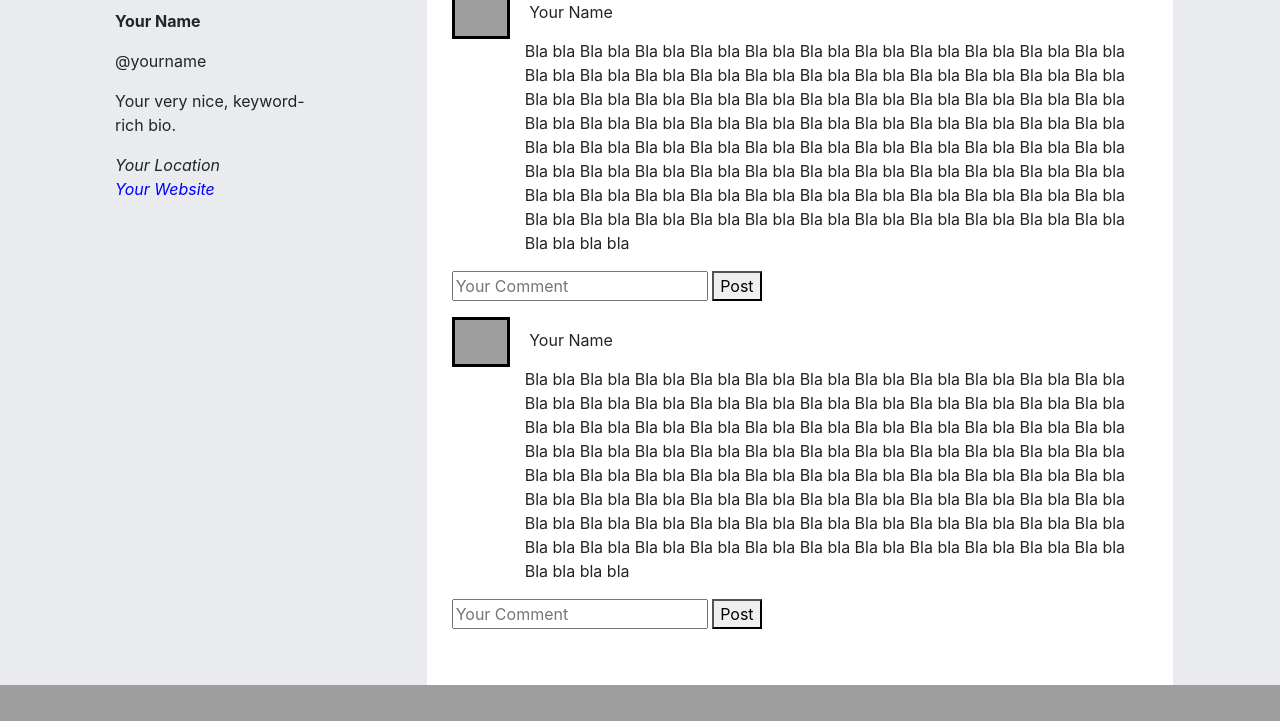
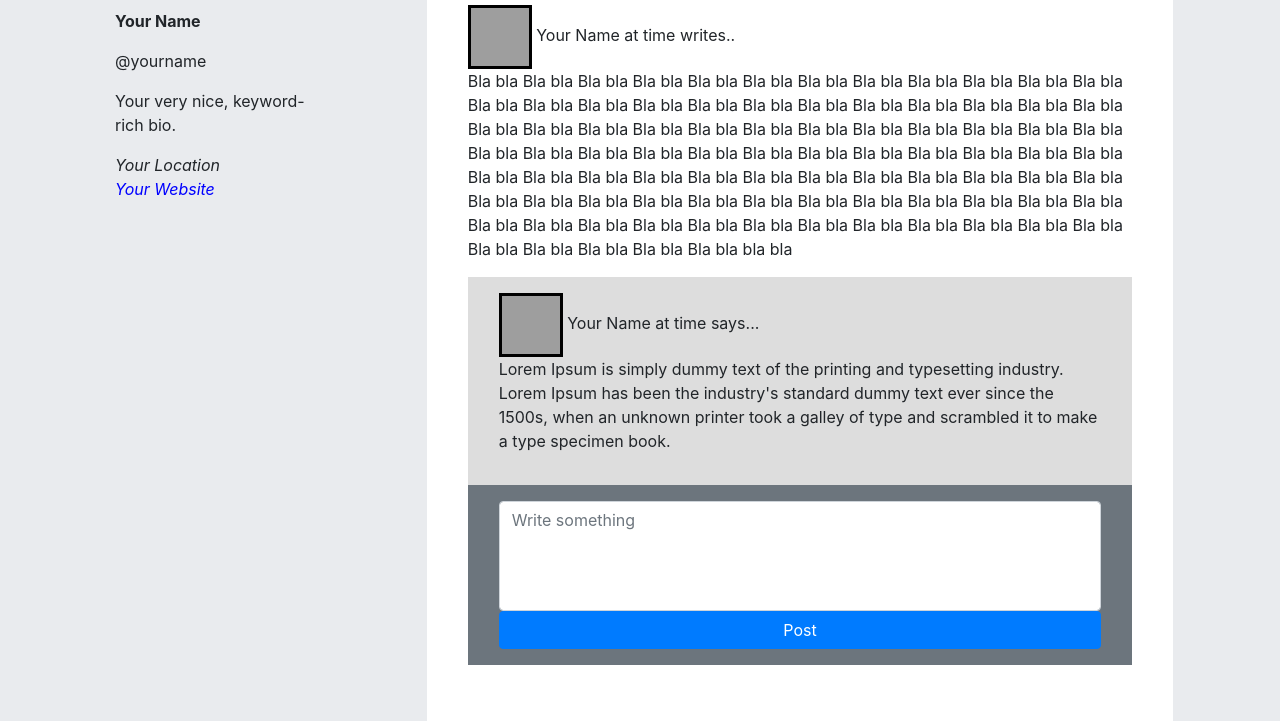
Before and after one commit to ian128/pemwebuts2019, a PHP site: page /profileView.php in a window 1280 px wide. Shown: the part 601-1322 px from the top of the page. Before the commit the page ends 1286 px from the top, so only its background shows below. Run offline with PHP 8.4, Linux system fonts and the light colour scheme; some libraries are stand-ins or nearby versions; grey boxes are pictures that could not be loaded.

Commit message:
View.php CSS finishing

```diff
--- a/view/profileView.php
+++ b/view/profileView.php
@@ -11,7 +11,6 @@
 
 </head>
 <style>
-
     .cover {
     display:block;
     position:relative;
@@ -32,6 +31,7 @@
     margin: -100px 0 10px 100px;
     z-index:999;
 }
+
 .info {
     display:block;
     position:relative;
@@ -46,16 +46,46 @@
     .bg-timeLine{
         background-color:#fff;
     }
+    .profile-picture-post{
+    	padding:0px;
+    	width:64px;
+    	height:64px;
+    	border: black solid;
+    }
+    .a-comment{
+    	background-color:#dddddd;
+    	padding: 1.0em;
+    }
+    .add-comment{
+
+    }
+    .a-post{
+    	padding: 1.0em;
+    }
+    .comment-body{
+
+    }
+
+    textarea{
+    	resize:none;
+    }
+
+    form{
+    	padding: 1.0em;
+    }
+
 </style>
 <body class="bg-main">
     <div class="container-fluid ">
         <div class="row ">
-            <img class="col-md-12 col-sm-12 col-lg-12 col-12 cover" src="https://www.londoninstereo.com/lisnew/wp-content/uploads/2016/11/HONNE-Aug-2015-pic.jpg" alt="">
+            <img class="cover" src="https://www.londoninstereo.com/lisnew/wp-content/uploads/2016/11/HONNE-Aug-2015-pic.jpg" alt="">
         </div>
 
         <div class="row">
             <div class="col-md-4 col-sm-4 col-lg-2 col-6">
-              <img src="http://malvorlagen-fensterbilder.de/bilder-bunt/Micky-Maus.jpg" class="profile" style="" alt="">
+              	<div class="row">
+              		<img src="http://malvorlagen-fensterbilder.de/bilder-bunt/Micky-Maus.jpg" class="profile" style="" caption="Tap/click to change profile picture">
+            	</div>
                 <div class="info">
                 <p><b>Your Name</b></p>
                     <p>@yourname</p>
@@ -68,61 +98,50 @@
 
                 </div>
             </div>
-        <div class="col-md-7 offset-md-2 col-sm-7 offset-sm-1 bg-timeLine" style="margin-top:50px; padding:40px;">
-                <div class="row">
-                        <div class="">
-
-                            <img src="http://malvorlagen-fensterbilder.de/bilder-bunt/Micky-Maus.jpg" class="col-md-1 col-sm-2" style="padding:0px; width:80px; height:50px; border: black solid"  alt="">
-                                <span class="col-md-4 col-sm-4" style="margin-bottom:0px; margin-right:0px;">Your Name</span>
-                            <p class="col-md-11 offset-md-1" style="padding-top:0px">Bla bla Bla bla Bla bla Bla bla Bla bla Bla bla Bla bla Bla bla
+        <div class="col-md-8 offset-md-2 col-sm-8 offset-sm-2 col-lg-7 bg-timeLine" style="margin-top:50px; padding:40px;">
+                <div class="row timeline">
+                        <div class="cols a-post">
+                        	<div class="post-main">
+                            <img src="http://malvorlagen-fensterbilder.de/bilder-bunt/Micky-Maus.jpg" class="profile-picture-post" alt="">
+                                <span>Your Name</span> at <span>time</span> writes..
+                            <p>Bla bla Bla bla Bla bla Bla bla Bla bla Bla bla Bla bla Bla bla
                             Bla bla Bla bla Bla bla Bla bla Bla bla Bla bla Bla bla Bla bla Bla bla Bla bla Bla bla Bla bla Bla bla Bla bla Bla bla Bla bla
                             Bla bla Bla bla Bla bla Bla bla Bla bla Bla bla Bla bla Bla bla Bla bla Bla bla Bla bla Bla bla Bla bla Bla bla Bla bla Bla bla
                             Bla bla Bla bla Bla bla Bla bla Bla bla Bla bla Bla bla Bla bla Bla bla Bla bla Bla bla Bla bla Bla bla Bla bla Bla bla Bla bla
                             Bla bla Bla bla Bla bla Bla bla Bla bla Bla bla Bla bla Bla bla Bla bla Bla bla Bla bla Bla bla Bla bla Bla bla Bla bla Bla bla
                             Bla bla Bla bla Bla bla Bla bla Bla bla Bla bla Bla bla Bla bla Bla bla Bla bla Bla bla Bla bla Bla bla Bla bla Bla bla Bla bla
                            Bla bla bla bla
-                           <form action="">
-                            <input type="text" value="" name="comment" placeholder="Your Comment">
-                            <button type="submit">Post</button>
-                           </form>
                            </p>
-                        </div>
-                        <div class="">
-
-                           <img src="http://malvorlagen-fensterbilder.de/bilder-bunt/Micky-Maus.jpg" class="col-md-1 col-sm-2" style="padding:0px; width:80px; height:50px; border: black solid"  alt="">
-                               <span class="col-md-4 col-sm-4" style="margin-bottom:0px; margin-right:0px;">Your Name</span>
-                           <p class="col-md-11 offset-md-1" style="padding-top:0px">Bla bla Bla bla Bla bla Bla bla Bla bla Bla bla Bla bla Bla bla
-                           Bla bla Bla bla Bla bla Bla bla Bla bla Bla bla Bla bla Bla bla Bla bla Bla bla Bla bla Bla bla Bla bla Bla bla Bla bla Bla bla
-                           Bla bla Bla bla Bla bla Bla bla Bla bla Bla bla Bla bla Bla bla Bla bla Bla bla Bla bla Bla bla Bla bla Bla bla Bla bla Bla bla
-                           Bla bla Bla bla Bla bla Bla bla Bla bla Bla bla Bla bla Bla bla Bla bla Bla bla Bla bla Bla bla Bla bla Bla bla Bla bla Bla bla
-                           Bla bla Bla bla Bla bla Bla bla Bla bla Bla bla Bla bla Bla bla Bla bla Bla bla Bla bla Bla bla Bla bla Bla bla Bla bla Bla bla
-                           Bla bla Bla bla Bla bla Bla bla Bla bla Bla bla Bla bla Bla bla Bla bla Bla bla Bla bla Bla bla Bla bla Bla bla Bla bla Bla bla
-                          Bla bla bla bla
-                          <form action="">
-                           <input type="text" value="" name="comment" placeholder="Your Comment">
-                           <button type="submit">Post</button>
-                          </form>
-                          </p>
-                       </div>
-
-
-
-
-
-
+                           </div>
+                           <div class="container comment-body">
+                           	<div class="row">
+                           			<div class="a-comment col-12">
+                           				 <div class="row col-sm-12 col-ml-3">
+                           				 	<div class="col-12">
+                           				 	<img src="http://malvorlagen-fensterbilder.de/bilder-bunt/Micky-Maus.jpg" class="profile-picture-post" alt="">
+                           				  	<span>Your Name</span> at <span>time</span> says...
+                           				 	</div>
+                           				 </div>
+                           				 <div class="col-sm-12 col-ml-6">
+                           				 	<p>
+                           				 	Lorem Ipsum is simply dummy text of the printing and typesetting industry.
+                           				 	Lorem Ipsum has been the industry's standard dummy text ever since the 1500s,
+                           				 	when an unknown printer took a galley of type and scrambled it to make a type specimen book.
+                           				 	</p>
+                           				 </div>
+                           		</div>
+                           		<div class="col col-12 bg-secondary add-comment">
+                           		<form action="">
+                            		<textarea class="form-control" rows="4" id="comment" placeholder="Write something"></textarea>
+                            		<button type="submit" class="btn btn-primary btn-block" >Post</button>
+                           		</form>
+                           		</div>
+                        	</div>
 
                     </div>
                     </div>
 
-
-
-
-
-
-
-
-
-
-</div>
-</body>
+				</div>
+		</div>
+		</body>
 </html>
```
Also changed, not shown: basic/basicTable.sql (added, +54 -0 lines).
